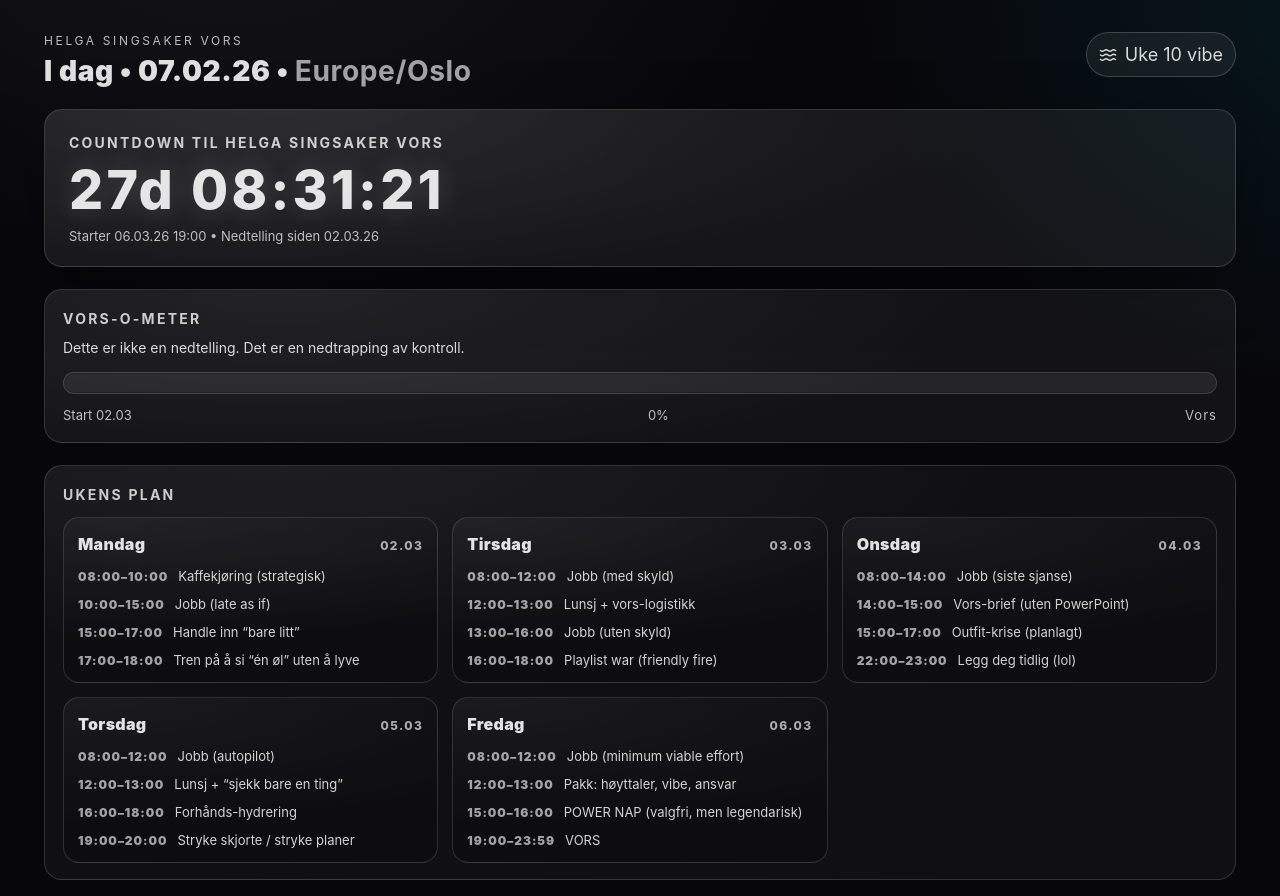
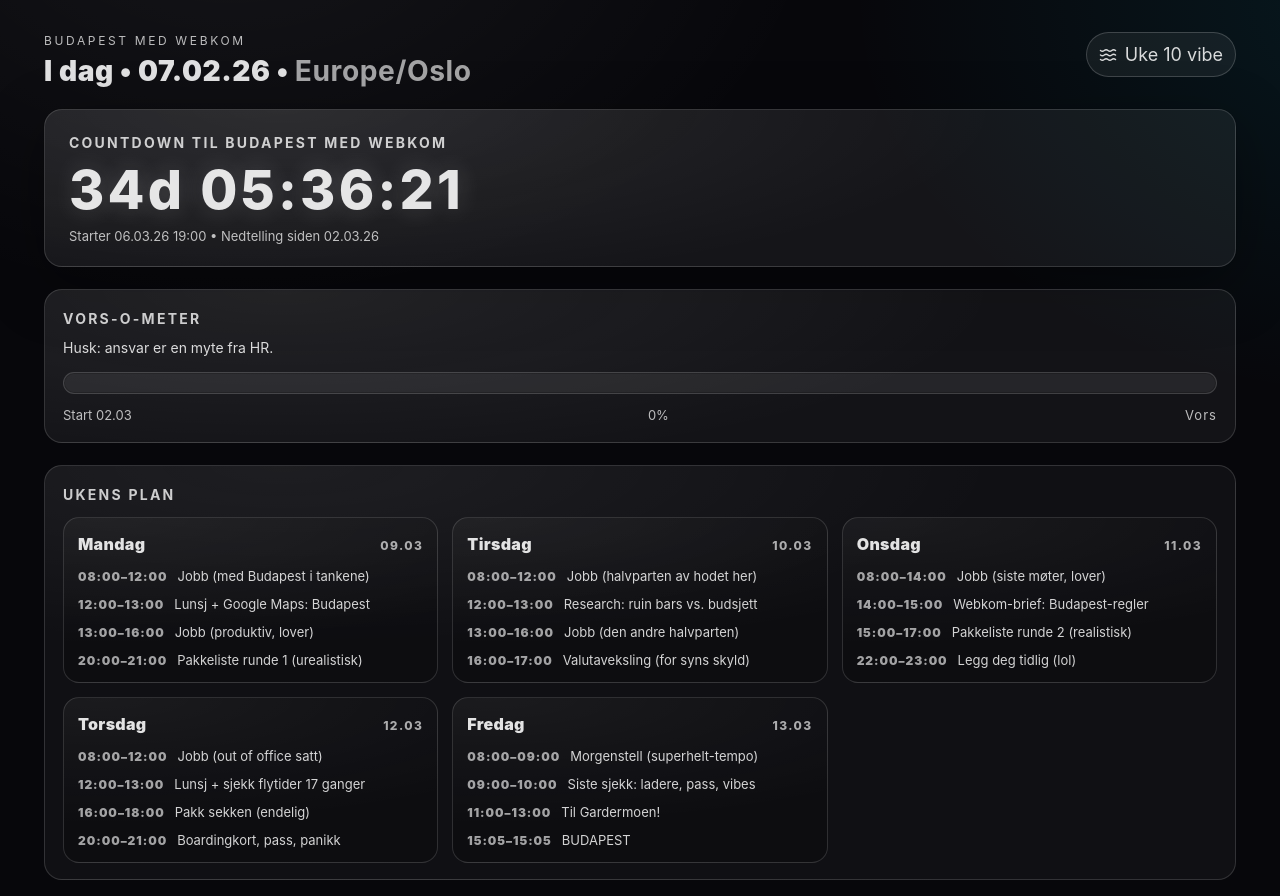
Before and after one commit to felixvik21/office-timer, a React (Vite) app: page / in a window 1280 px wide. Shown: the top 896 px of the page. Built offline with nearby package versions, Linux system fonts and the light colour scheme.

Commit message:
Budapest countdown

```diff
--- a/src/config.ts
+++ b/src/config.ts
@@ -1,13 +1,13 @@
 export const TIME_ZONE = 'Europe/Oslo'
 
-// Helga Singsaker Vors – starter 6.3.26
+// Budapest med webkom – flyet letter 13.3.26 kl. 15:05
 // NB: ISO med eksplisitt offset gjør at countdown blir riktig selv om skjermen står i feil timezone.
-// (6. mars 2026 er CET, altså +01:00.)
-export const EVENT_TITLE = 'Helga Singsaker Vors' as const
-export const EVENT_START_ISO = '2026-03-06T18:00:00+01:00' as const
+// (13. mars 2026 er CET, altså +01:00.)
+export const EVENT_TITLE = 'Budapest med webkom' as const
+export const EVENT_START_ISO = '2026-03-13T15:05:00+01:00' as const
 
-// Nedtellingen starter mandag 2.3.26.
-export const COUNTDOWN_START_ISO = '2026-03-02T08:00:00+01:00' as const
+// Nedtellingen starter mandag 9.3.26.
+export const COUNTDOWN_START_ISO = '2026-03-09T08:00:00+01:00' as const
 
 export type WeekPlanItem = {
   label: string
@@ -22,56 +22,56 @@ export type WeekPlanDay = {
   items: WeekPlanItem[]
 }
 
-// Ukens plan (seksjoner delt inn i dager) – uke som leder opp til vors.
+// Ukens plan (seksjoner delt inn i dager) – uke som leder opp til Budapest.
 export const weekPlan: WeekPlanDay[] = [
   {
-    date: '2026-03-02',
+    date: '2026-03-09',
     dayLabel: 'Mandag',
     items: [
-      { label: 'Kaffekjøring (strategisk)', start: '08:00', end: '10:00' },
-      { label: 'Jobb (late as if)', start: '10:00', end: '15:00' },
-      { label: 'Handle inn “bare litt”', start: '15:00', end: '17:00' },
-      { label: 'Tren på å si “én øl” uten å lyve', start: '17:00', end: '18:00' },
+      { label: 'Jobb (med Budapest i tankene)', start: '08:00', end: '12:00' },
+      { label: 'Lunsj + Google Maps: Budapest', start: '12:00', end: '13:00' },
+      { label: 'Jobb (produktiv, lover)', start: '13:00', end: '16:00' },
+      { label: 'Pakkeliste runde 1 (urealistisk)', start: '20:00', end: '21:00' },
     ],
   },
   {
-    date: '2026-03-03',
+    date: '2026-03-10',
     dayLabel: 'Tirsdag',
     items: [
-      { label: 'Jobb (med skyld)', start: '08:00', end: '12:00' },
-      { label: 'Lunsj + vors-logistikk', start: '12:00', end: '13:00' },
-      { label: 'Jobb (uten skyld)', start: '13:00', end: '16:00' },
-      { label: 'Playlist war (friendly fire)', start: '16:00', end: '18:00' },
+      { label: 'Jobb (halvparten av hodet her)', start: '08:00', end: '12:00' },
+      { label: 'Research: ruin bars vs. budsjett', start: '12:00', end: '13:00' },
+      { label: 'Jobb (den andre halvparten)', start: '13:00', end: '16:00' },
+      { label: 'Valutaveksling (for syns skyld)', start: '16:00', end: '17:00' },
     ],
   },
   {
-    date: '2026-03-04',
+    date: '2026-03-11',
     dayLabel: 'Onsdag',
     items: [
-      { label: 'Jobb (siste sjanse)', start: '08:00', end: '14:00' },
-      { label: 'Vors-brief (uten PowerPoint)', start: '14:00', end: '15:00' },
-      { label: 'Outfit-krise (planlagt)', start: '15:00', end: '17:00' },
+      { label: 'Jobb (siste møter, lover)', start: '08:00', end: '14:00' },
+      { label: 'Webkom-brief: Budapest-regler', start: '14:00', end: '15:00' },
+      { label: 'Pakkeliste runde 2 (realistisk)', start: '15:00', end: '17:00' },
       { label: 'Legg deg tidlig (lol)', start: '22:00', end: '23:00' },
     ],
   },
   {
-    date: '2026-03-05',
+    date: '2026-03-12',
     dayLabel: 'Torsdag',
     items: [
-      { label: 'Jobb (autopilot)', start: '08:00', end: '12:00' },
-      { label: 'Lunsj + “sjekk bare en ting”', start: '12:00', end: '13:00' },
-      { label: 'Forhånds-hydrering', start: '16:00', end: '18:00' },
-      { label: 'Stryke skjorte / stryke planer', start: '19:00', end: '20:00' },
+      { label: 'Jobb (out of office satt)', start: '08:00', end: '12:00' },
+      { label: 'Lunsj + sjekk flytider 17 ganger', start: '12:00', end: '13:00' },
+      { label: 'Pakk sekken (endelig)', start: '16:00', end: '18:00' },
+      { label: 'Boardingkort, pass, panikk', start: '20:00', end: '21:00' },
     ],
   },
   {
-    date: '2026-03-06',
+    date: '2026-03-13',
     dayLabel: 'Fredag',
     items: [
-      { label: 'Jobb (minimum viable effort)', start: '08:00', end: '12:00' },
-      { label: 'Pakk: høyttaler, vibe, ansvar', start: '12:00', end: '13:00' },
-      { label: 'POWER NAP (valgfri, men legendarisk)', start: '15:00', end: '16:00' },
-      { label: 'VORS', start: '19:00', end: '23:59' },
+      { label: 'Morgenstell (superhelt-tempo)', start: '08:00', end: '09:00' },
+      { label: 'Siste sjekk: ladere, pass, vibes', start: '09:00', end: '10:00' },
+      { label: 'Til Gardermoen!', start: '11:00', end: '13:00' },
+      { label: 'BUDAPEST', start: '15:05', end: '15:05' },
     ],
   },
 ]
```
